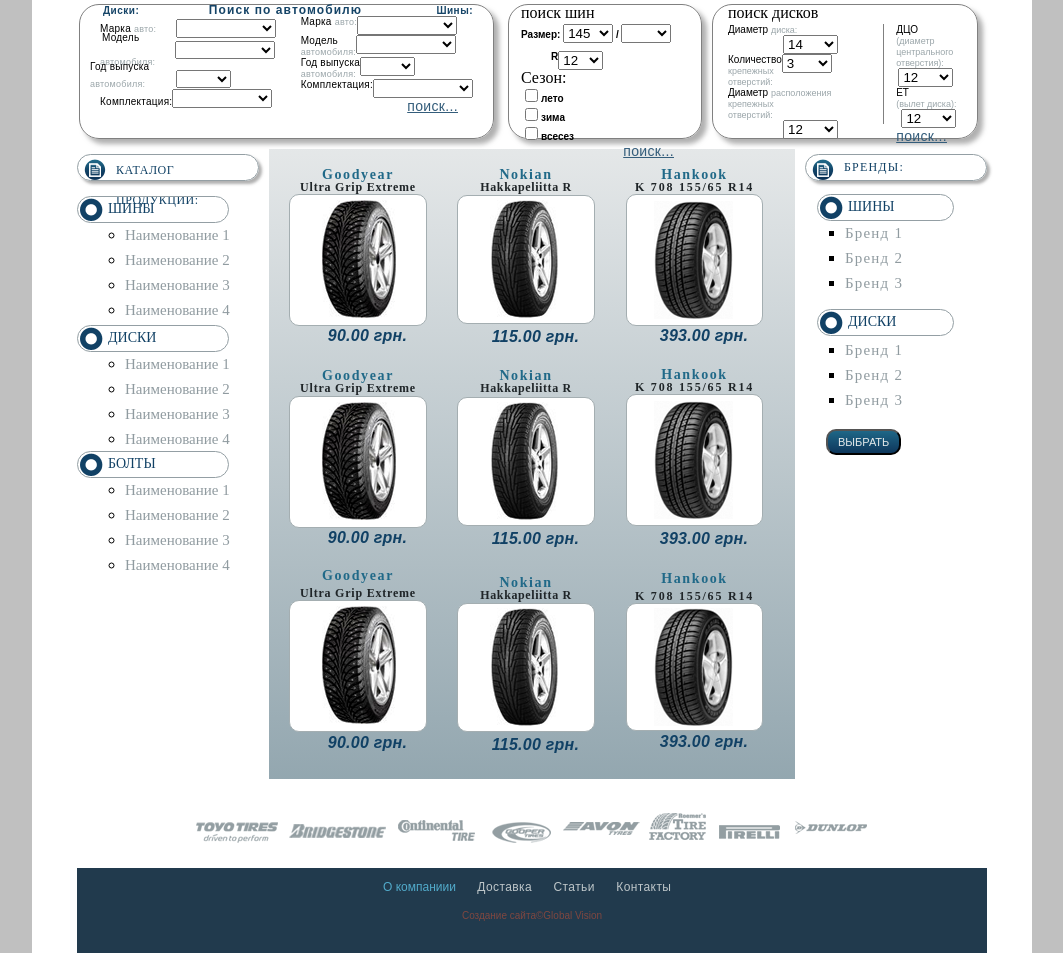
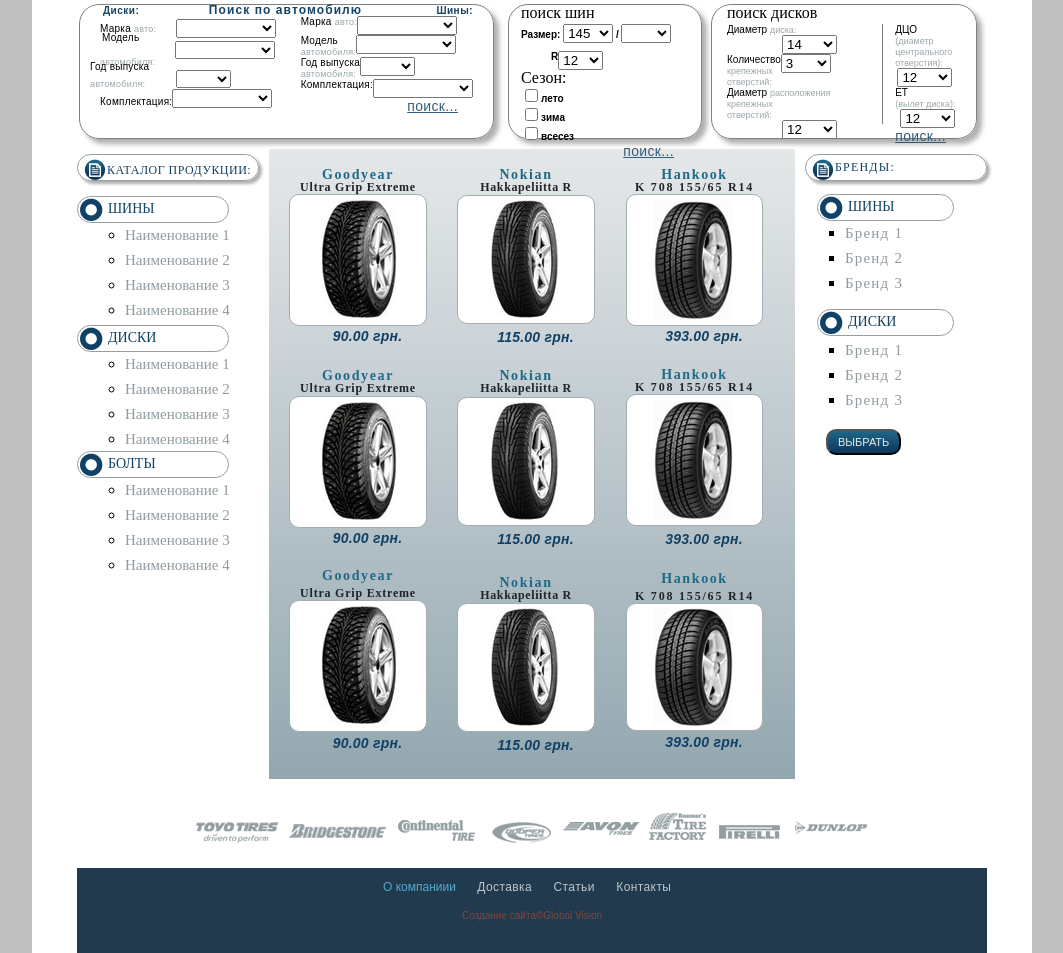
Before and after one commit to master-lily/GOIT_homework, a plain HTML site: page homework6/autotuning.html in a window 1280 px wide. Shown: the part 340-1293 px from the top of the page, without its empty margins (108-1171 px from the left). Drawn offline with Linux system fonts and the light colour scheme.

Commit message:
homework

```diff
--- a/homework6/autotuning.html
+++ b/homework6/autotuning.html
@@ -269,7 +269,7 @@
                                 <figcaption><a href="#"> <span class="a_goodyear1">Goodyear</span><br>
                                     <span class="model model_goodyear model_goodyear1">Ultra Grip Extreme</span><br>
                                     <img src="img/goodyear-smaller.png" alt="goodyear"><br>
-                                    <span class="price price_goodyear1">90.00 грн.</span>
+                                    <span class="price price_goodyear1"><span class="currency">90.00 грн.</span></span>
                                 </a></figcaption>
                             </figure>
                         </li>
@@ -279,7 +279,7 @@
                                 <figcaption><a href="#"><span class="a_goodyear2">Goodyear</span> <br>
                                     <span class="model model_goodyear model_goodyear2">Ultra Grip Extreme</span><br>
                                     <img src="img/goodyear-smaller.png" alt="goodyear"><br>
-                                    <span class="price price_goodyear2">90.00 грн.</span>
+                                    <span class="price price_goodyear2"><span class="currency">90.00 грн.</span></span>
                                 </a></figcaption>
                             </figure>
                         </li>
@@ -289,7 +289,7 @@
                                 <figcaption><a href="#"><span class="a_goodyear3">Goodyear</span><br>
                                     <span class="model model_goodyear model_goodyear3">Ultra Grip Extreme</span><br>
                                     <img src="img/goodyear-smaller.png" alt="goodyear"><br>
-                                    <span class="price price_goodyear3">90.00 грн.</span>
+                                    <span class="price price_goodyear3"><span class="currency">90.00 грн.</span></span>
                                 </a></figcaption>
                             </figure>
                         </li>
@@ -307,7 +307,7 @@
                                     <a href="#">Hankook<br>
                                         <span class="model model_hankook model_hankook1">K 708 155/65 R14</span><br>
                                         <img src="img/hankook-smaller.png" alt="hankook"><br>
-                                        <span class="price price_hankook1">393.00 грн.</span>
+                                        <span class="price price_hankook1"><span class="currency">393.00 грн.</span></span>
                                     </a></figcaption>
                             </figure>
                         </li>
@@ -318,7 +318,7 @@
                                     <a href="#"><span class="a_hankook2">Hankook</span><br>
                                         <span class="model model_hankook model_hankook2">K 708 155/65 R14</span><br>
                                         <img src="img/hankook-smaller.png" alt="hankook"><br>
-                                        <span class="price price_hankook2">393.00 грн.</span>
+                                        <span class="price price_hankook2"><span class="currency">393.00 грн.</span></span>
                                     </a></figcaption>
                             </figure>
                         </li>
@@ -330,7 +330,7 @@
                                     <a href="#"><span class="a_hankook3">Hankook</span><br>
                                         <span class="model model_hankook model_hankook3">K 708 155/65 R14</span><br>
                                         <img src="img/hankook-smaller.png" alt="hankook"><br>
-                                        <span class="price price_hankook3">393.00 грн.</span>
+                                        <span class="price price_hankook3"><span class="currency">393.00 грн.</span></span>
                                     </a></figcaption>
                             </figure>
                         </li>
@@ -346,7 +346,7 @@
                                     <a href="#">Nokian<br>
                                         <span class="model model_nokian model_nokian1">Hakkapeliitta R</span><br>
                                         <img src="img/nokian-smaller.png" alt="nokian"><br>
-                                        <span class="price">115.00 грн.</span>
+                                        <span class="price"><span class="currency">115.00 грн.</span></span>
                                     </a></figcaption>
                             </figure>
                         </li>
@@ -357,7 +357,7 @@
                                     <a href="#"><span class="a_nokian2">Nokian</span><br>
                                         <span class="model model_nokian model_nokian2">Hakkapeliitta R</span><br>
                                         <img src="img/nokian-smaller.png" alt="nokian"><br>
-                                        <span class="price">115.00 грн.</span>
+                                        <span class="price"><span class="currency">115.00 грн.</span></span>
                                     </a></figcaption>
                             </figure>
                         </li>
@@ -368,7 +368,7 @@
                                     <a href="#"><span class="a_nokian3">Nokian</span><br>
                                         <span class="model model_nokian model_nokian3">Hakkapeliitta R</span><br>
                                         <img src="img/nokian-smaller.png" alt="nokian"><br>
-                                        <span class="price">115.00 грн.</span>
+                                        <span class="price"><span class="currency">115.00 грн.</span></span>
                                     </a></figcaption>
                             </figure>
                         </li>
--- a/homework6/css/style_autotuning.css
+++ b/homework6/css/style_autotuning.css
@@ -402,7 +402,7 @@
 }
 
 .search_bus_model-season {
-    margin-right: 6px;
+    margin-right: 5px;
     width: 168px;
     height: 133px;
     padding-left: 12px;
@@ -611,7 +611,7 @@
 }
 
 .text-center {
-    margin-left: 7px;
+    margin-left: -2px;
     position: absolute;
     font-family: Lucida;
     font-size: 12px;
@@ -750,6 +750,10 @@
     letter-spacing: 0.015em;
     font-style: italic;
     color: #114165;
+}
+
+.currency {
+    font-size: 14px;
 }
 
 .price_goodyear1  {
```
